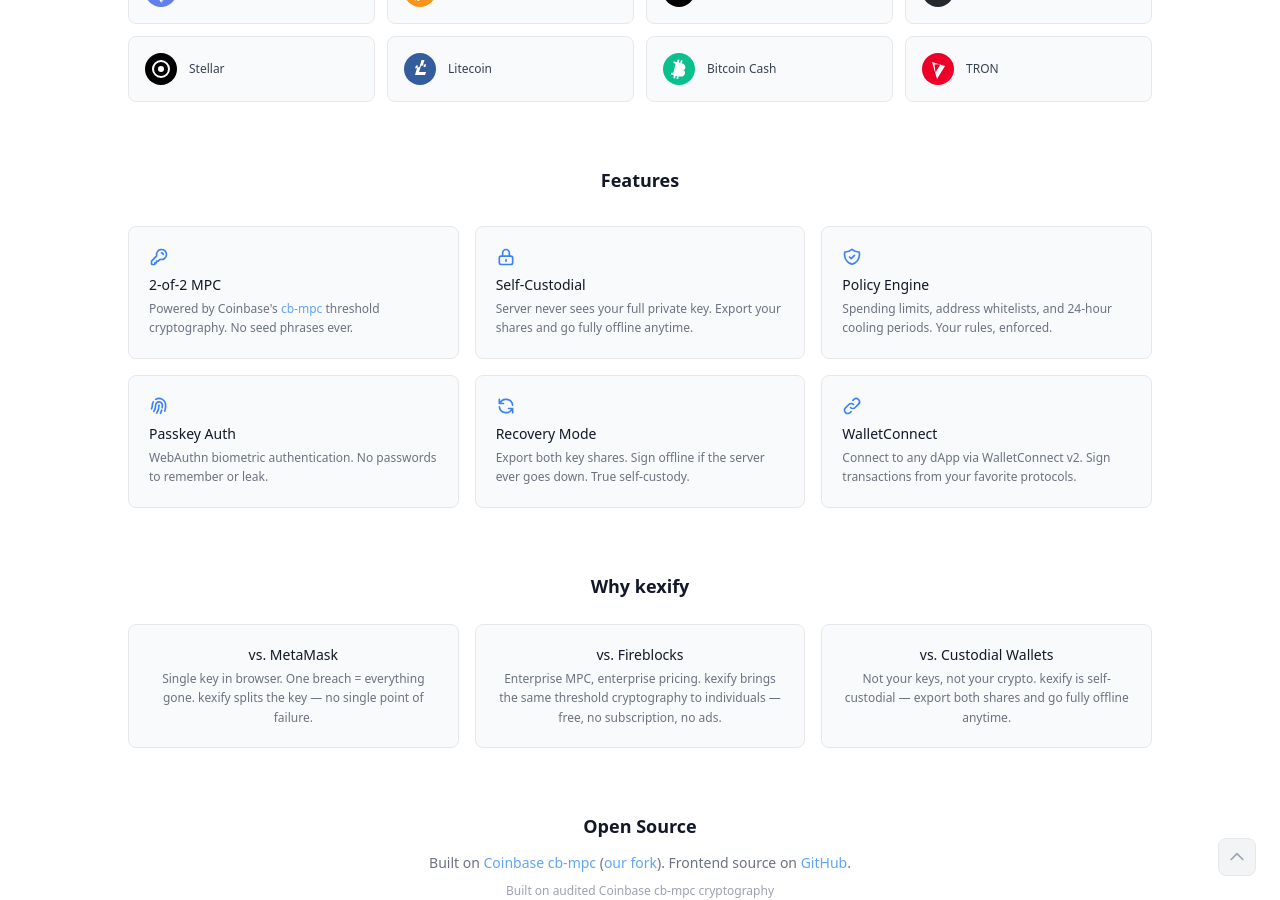
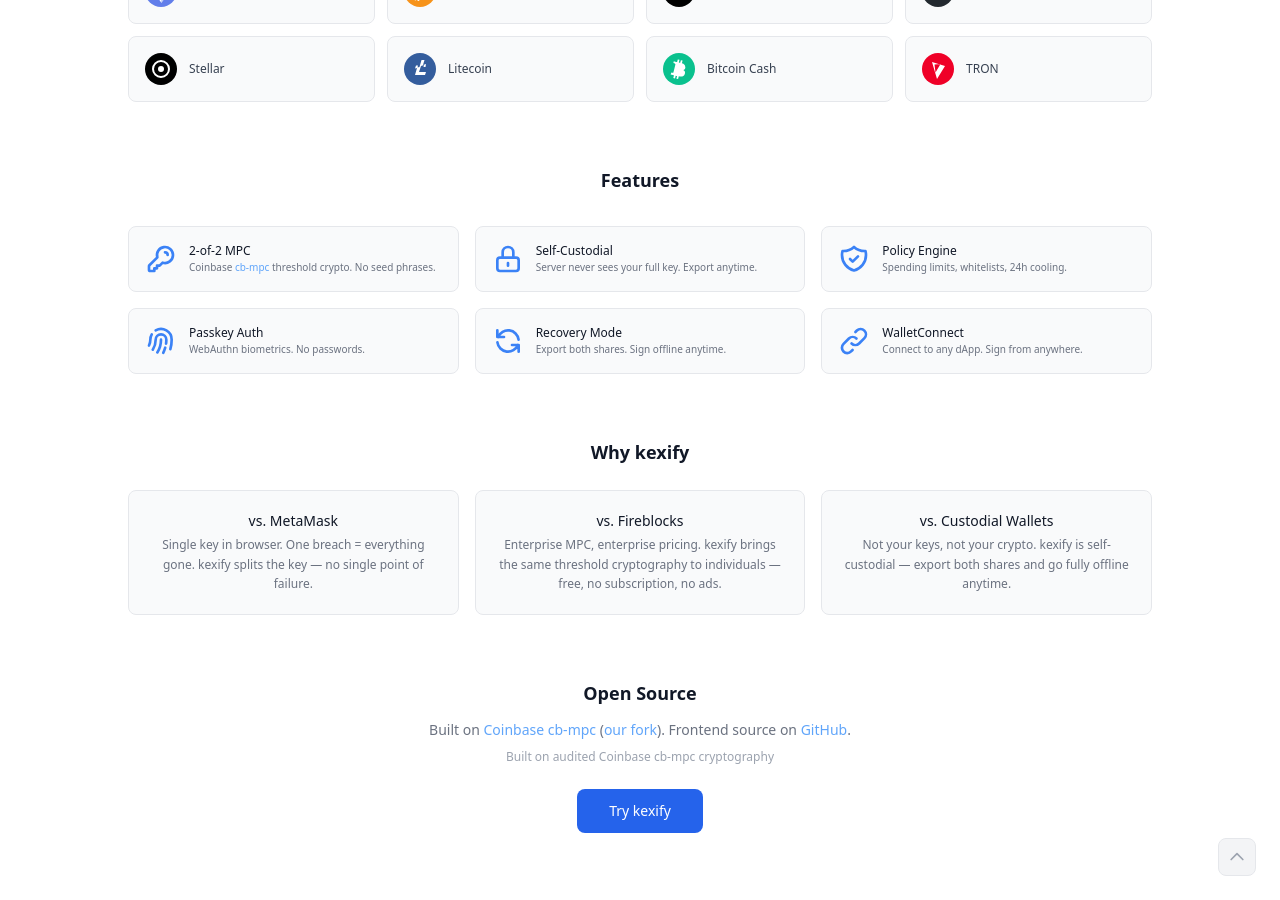
Before and after one commit to nguyenkha/kexify-home, a Jekyll site: the page built from index.html, in a window 1280 px wide and 900 px high, scrolled down 893 px. Built offline with Jekyll 4.4.1, drawn with Linux system fonts in a browser that asks for light colours; nearby versions of some CDN libraries.

Commit message:
feat: horizontal layout with larger icons for feature cards

```diff
--- a/index.html
+++ b/index.html
@@ -108,35 +108,47 @@
   <div class="max-w-5xl mx-auto fade-in fade-in-delay-3">
     <h2 class="text-lg font-semibold dark:text-white text-gray-900 text-center mb-8">Features</h2>
     <div class="grid grid-cols-1 sm:grid-cols-2 lg:grid-cols-3 gap-4">
-      <div class="bg-surface-secondary border border-border-primary rounded-lg p-5">
-        <svg class="w-5 h-5 text-blue-500 mb-2" fill="none" stroke="currentColor" viewBox="0 0 24 24"><path stroke-linecap="round" stroke-linejoin="round" stroke-width="2" d="M15 7a2 2 0 012 2m4 0a6 6 0 01-7.743 5.743L11 17H9v2H7v2H4a1 1 0 01-1-1v-2.586a1 1 0 01.293-.707l5.964-5.964A6 6 0 1121 9z"/></svg>
-        <h3 class="text-sm font-medium dark:text-white text-gray-900 mb-1">2-of-2 MPC</h3>
-        <p class="text-xs dark:text-gray-400 text-gray-500 leading-relaxed">Powered by Coinbase's <a href="https://github.com/coinbase/cb-mpc" class="text-blue-400 hover:text-blue-300">cb-mpc</a> threshold cryptography. No seed phrases ever.</p>
+      <div class="bg-surface-secondary border border-border-primary rounded-lg p-4 flex items-center gap-3">
+        <svg class="w-8 h-8 flex-shrink-0 text-blue-500" fill="none" stroke="currentColor" viewBox="0 0 24 24"><path stroke-linecap="round" stroke-linejoin="round" stroke-width="2" d="M15 7a2 2 0 012 2m4 0a6 6 0 01-7.743 5.743L11 17H9v2H7v2H4a1 1 0 01-1-1v-2.586a1 1 0 01.293-.707l5.964-5.964A6 6 0 1121 9z"/></svg>
+        <div>
+          <h3 class="text-xs font-medium dark:text-white text-gray-900">2-of-2 MPC</h3>
+          <p class="text-[10px] dark:text-gray-400 text-gray-500 leading-relaxed">Coinbase <a href="https://github.com/coinbase/cb-mpc" class="text-blue-400 hover:text-blue-300">cb-mpc</a> threshold crypto. No seed phrases.</p>
+        </div>
       </div>
-      <div class="bg-surface-secondary border border-border-primary rounded-lg p-5">
-        <svg class="w-5 h-5 text-blue-500 mb-2" fill="none" stroke="currentColor" viewBox="0 0 24 24"><path stroke-linecap="round" stroke-linejoin="round" stroke-width="2" d="M12 15v2m-6 4h12a2 2 0 002-2v-6a2 2 0 00-2-2H6a2 2 0 00-2 2v6a2 2 0 002 2zm10-10V7a4 4 0 00-8 0v4h8z"/></svg>
-        <h3 class="text-sm font-medium dark:text-white text-gray-900 mb-1">Self-Custodial</h3>
-        <p class="text-xs dark:text-gray-400 text-gray-500 leading-relaxed">Server never sees your full private key. Export your shares and go fully offline anytime.</p>
+      <div class="bg-surface-secondary border border-border-primary rounded-lg p-4 flex items-center gap-3">
+        <svg class="w-8 h-8 flex-shrink-0 text-blue-500" fill="none" stroke="currentColor" viewBox="0 0 24 24"><path stroke-linecap="round" stroke-linejoin="round" stroke-width="2" d="M12 15v2m-6 4h12a2 2 0 002-2v-6a2 2 0 00-2-2H6a2 2 0 00-2 2v6a2 2 0 002 2zm10-10V7a4 4 0 00-8 0v4h8z"/></svg>
+        <div>
+          <h3 class="text-xs font-medium dark:text-white text-gray-900">Self-Custodial</h3>
+          <p class="text-[10px] dark:text-gray-400 text-gray-500 leading-relaxed">Server never sees your full key. Export anytime.</p>
+        </div>
       </div>
-      <div class="bg-surface-secondary border border-border-primary rounded-lg p-5">
-        <svg class="w-5 h-5 text-blue-500 mb-2" fill="none" stroke="currentColor" viewBox="0 0 24 24"><path stroke-linecap="round" stroke-linejoin="round" stroke-width="2" d="M9 12l2 2 4-4m5.618-4.016A11.955 11.955 0 0112 2.944a11.955 11.955 0 01-8.618 3.04A12.02 12.02 0 003 9c0 5.591 3.824 10.29 9 11.622 5.176-1.332 9-6.03 9-11.622 0-1.042-.133-2.052-.382-3.016z"/></svg>
-        <h3 class="text-sm font-medium dark:text-white text-gray-900 mb-1">Policy Engine</h3>
-        <p class="text-xs dark:text-gray-400 text-gray-500 leading-relaxed">Spending limits, address whitelists, and 24-hour cooling periods. Your rules, enforced.</p>
+      <div class="bg-surface-secondary border border-border-primary rounded-lg p-4 flex items-center gap-3">
+        <svg class="w-8 h-8 flex-shrink-0 text-blue-500" fill="none" stroke="currentColor" viewBox="0 0 24 24"><path stroke-linecap="round" stroke-linejoin="round" stroke-width="2" d="M9 12l2 2 4-4m5.618-4.016A11.955 11.955 0 0112 2.944a11.955 11.955 0 01-8.618 3.04A12.02 12.02 0 003 9c0 5.591 3.824 10.29 9 11.622 5.176-1.332 9-6.03 9-11.622 0-1.042-.133-2.052-.382-3.016z"/></svg>
+        <div>
+          <h3 class="text-xs font-medium dark:text-white text-gray-900">Policy Engine</h3>
+          <p class="text-[10px] dark:text-gray-400 text-gray-500 leading-relaxed">Spending limits, whitelists, 24h cooling.</p>
+        </div>
       </div>
-      <div class="bg-surface-secondary border border-border-primary rounded-lg p-5">
-        <svg class="w-5 h-5 text-blue-500 mb-2" fill="none" stroke="currentColor" viewBox="0 0 24 24"><path stroke-linecap="round" stroke-linejoin="round" stroke-width="2" d="M12 11c0 3.517-1.009 6.799-2.753 9.571m-3.44-2.04l.054-.09A13.916 13.916 0 008 11a4 4 0 118 0c0 1.017-.07 2.019-.203 3m-2.118 6.844A21.88 21.88 0 0015.171 17m3.839 1.132c.645-2.266.99-4.659.99-7.132A8 8 0 008 4.07M3 15.364c.64-1.319 1-2.8 1-4.364 0-1.457.39-2.823 1.07-4"/></svg>
-        <h3 class="text-sm font-medium dark:text-white text-gray-900 mb-1">Passkey Auth</h3>
-        <p class="text-xs dark:text-gray-400 text-gray-500 leading-relaxed">WebAuthn biometric authentication. No passwords to remember or leak.</p>
+      <div class="bg-surface-secondary border border-border-primary rounded-lg p-4 flex items-center gap-3">
+        <svg class="w-8 h-8 flex-shrink-0 text-blue-500" fill="none" stroke="currentColor" viewBox="0 0 24 24"><path stroke-linecap="round" stroke-linejoin="round" stroke-width="2" d="M12 11c0 3.517-1.009 6.799-2.753 9.571m-3.44-2.04l.054-.09A13.916 13.916 0 008 11a4 4 0 118 0c0 1.017-.07 2.019-.203 3m-2.118 6.844A21.88 21.88 0 0015.171 17m3.839 1.132c.645-2.266.99-4.659.99-7.132A8 8 0 008 4.07M3 15.364c.64-1.319 1-2.8 1-4.364 0-1.457.39-2.823 1.07-4"/></svg>
+        <div>
+          <h3 class="text-xs font-medium dark:text-white text-gray-900">Passkey Auth</h3>
+          <p class="text-[10px] dark:text-gray-400 text-gray-500 leading-relaxed">WebAuthn biometrics. No passwords.</p>
+        </div>
       </div>
-      <div class="bg-surface-secondary border border-border-primary rounded-lg p-5">
-        <svg class="w-5 h-5 text-blue-500 mb-2" fill="none" stroke="currentColor" viewBox="0 0 24 24"><path stroke-linecap="round" stroke-linejoin="round" stroke-width="2" d="M4 4v5h.582m15.356 2A8.001 8.001 0 004.582 9m0 0H9m11 11v-5h-.581m0 0a8.003 8.003 0 01-15.357-2m15.357 2H15"/></svg>
-        <h3 class="text-sm font-medium dark:text-white text-gray-900 mb-1">Recovery Mode</h3>
-        <p class="text-xs dark:text-gray-400 text-gray-500 leading-relaxed">Export both key shares. Sign offline if the server ever goes down. True self-custody.</p>
+      <div class="bg-surface-secondary border border-border-primary rounded-lg p-4 flex items-center gap-3">
+        <svg class="w-8 h-8 flex-shrink-0 text-blue-500" fill="none" stroke="currentColor" viewBox="0 0 24 24"><path stroke-linecap="round" stroke-linejoin="round" stroke-width="2" d="M4 4v5h.582m15.356 2A8.001 8.001 0 004.582 9m0 0H9m11 11v-5h-.581m0 0a8.003 8.003 0 01-15.357-2m15.357 2H15"/></svg>
+        <div>
+          <h3 class="text-xs font-medium dark:text-white text-gray-900">Recovery Mode</h3>
+          <p class="text-[10px] dark:text-gray-400 text-gray-500 leading-relaxed">Export both shares. Sign offline anytime.</p>
+        </div>
       </div>
-      <div class="bg-surface-secondary border border-border-primary rounded-lg p-5">
-        <svg class="w-5 h-5 text-blue-500 mb-2" fill="none" stroke="currentColor" viewBox="0 0 24 24"><path stroke-linecap="round" stroke-linejoin="round" stroke-width="2" d="M13.828 10.172a4 4 0 00-5.656 0l-4 4a4 4 0 105.656 5.656l1.102-1.101m-.758-4.899a4 4 0 005.656 0l4-4a4 4 0 00-5.656-5.656l-1.1 1.1"/></svg>
-        <h3 class="text-sm font-medium dark:text-white text-gray-900 mb-1">WalletConnect</h3>
-        <p class="text-xs dark:text-gray-400 text-gray-500 leading-relaxed">Connect to any dApp via WalletConnect v2. Sign transactions from your favorite protocols.</p>
+      <div class="bg-surface-secondary border border-border-primary rounded-lg p-4 flex items-center gap-3">
+        <svg class="w-8 h-8 flex-shrink-0 text-blue-500" fill="none" stroke="currentColor" viewBox="0 0 24 24"><path stroke-linecap="round" stroke-linejoin="round" stroke-width="2" d="M13.828 10.172a4 4 0 00-5.656 0l-4 4a4 4 0 105.656 5.656l1.102-1.101m-.758-4.899a4 4 0 005.656 0l4-4a4 4 0 00-5.656-5.656l-1.1 1.1"/></svg>
+        <div>
+          <h3 class="text-xs font-medium dark:text-white text-gray-900">WalletConnect</h3>
+          <p class="text-[10px] dark:text-gray-400 text-gray-500 leading-relaxed">Connect to any dApp. Sign from anywhere.</p>
+        </div>
       </div>
     </div>
   </div>
```
Also changed, not shown: vi/index.html (+36 -24 lines).
